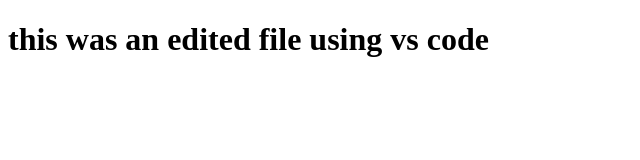
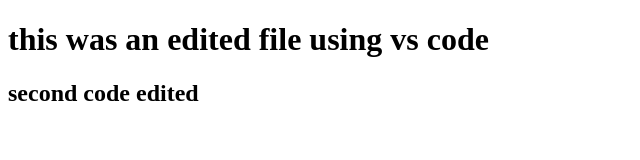
Before and after one commit to Uchenna2000/uchenna, a plain HTML site: page index.html in a window 1280 px wide. Shown: the whole page, without its empty margins (0-640 px from the left). Drawn offline with Linux system fonts and the light colour scheme.

Commit message:
edited again

```diff
--- a/index.html
+++ b/index.html
@@ -8,5 +8,6 @@
 </head>
 <body>
     <h1>this was an edited file using vs code</h1>
+    <h2> second code edited </h2>
 </body>
 </html>
```
